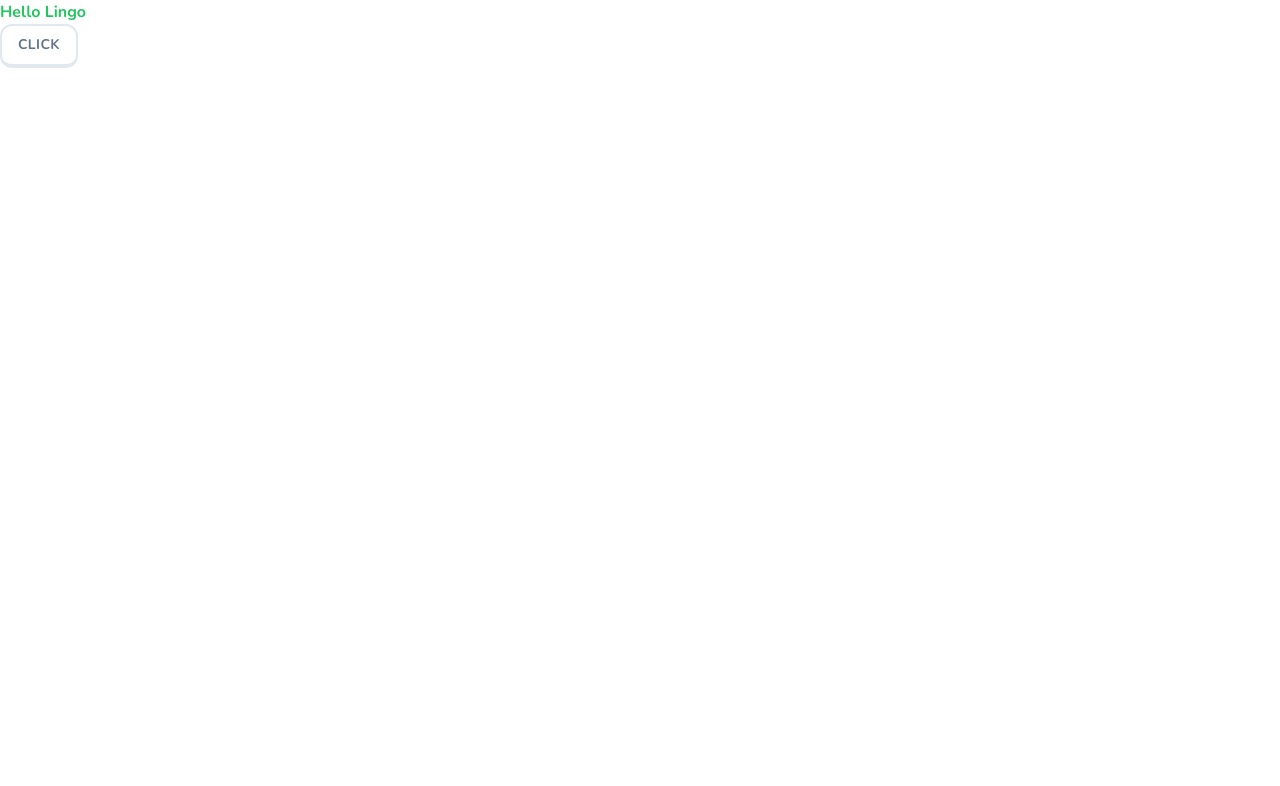
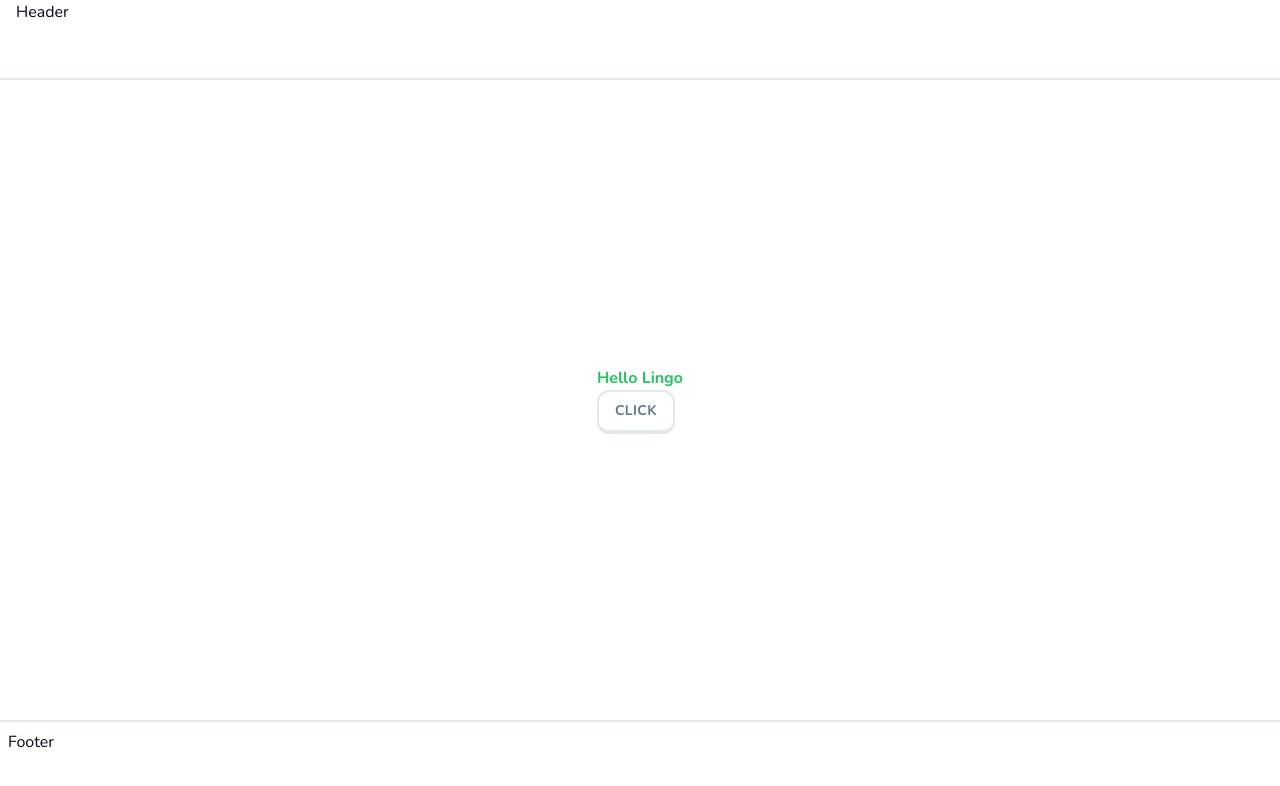
Before and after one commit to vladpolewoi/unolingo, a Next.js app: page / in a window 1280 px wide. Shown: the top 786 px of the page. Built offline with nearby package versions, Linux system fonts and the light colour scheme.

Commit message:
feat: :sparkles: marketing page

```diff
--- /dev/null
+++ b/app/(marketing)/Footer.tsx
@@ -0,0 +1,7 @@
+export const Footer = () => {
+	return (
+		<footer className="hidden lg:block h-20 w-full border-t-2 border-slate-200 p-2">
+			Footer
+		</footer>
+	)
+}
--- /dev/null
+++ b/app/(marketing)/Header.tsx
@@ -0,0 +1,7 @@
+export const Header = () => {
+	return (
+		<header className="h-20 w-full border-b-2 border-slate-200 px-4">
+			Header
+		</header>
+	)
+}
--- /dev/null
+++ b/app/(marketing)/layout.tsx
@@ -0,0 +1,20 @@
+import { Footer } from "./Footer"
+import { Header } from "./Header"
+
+type Props = {
+	children: React.ReactNode
+}
+
+const MarketingLayout = ({ children }: Props) => {
+	return (
+		<div className="min-h-screen flex flex-col">
+			<Header />
+			<main className="flex-1 flex flex-col items-center justify-center">
+				{children}
+			</main>
+			<Footer />
+		</div>
+	)
+}
+
+export default MarketingLayout
```
Also changed, not shown: app/(marketing)/page.tsx (renamed from app/page.tsx).
